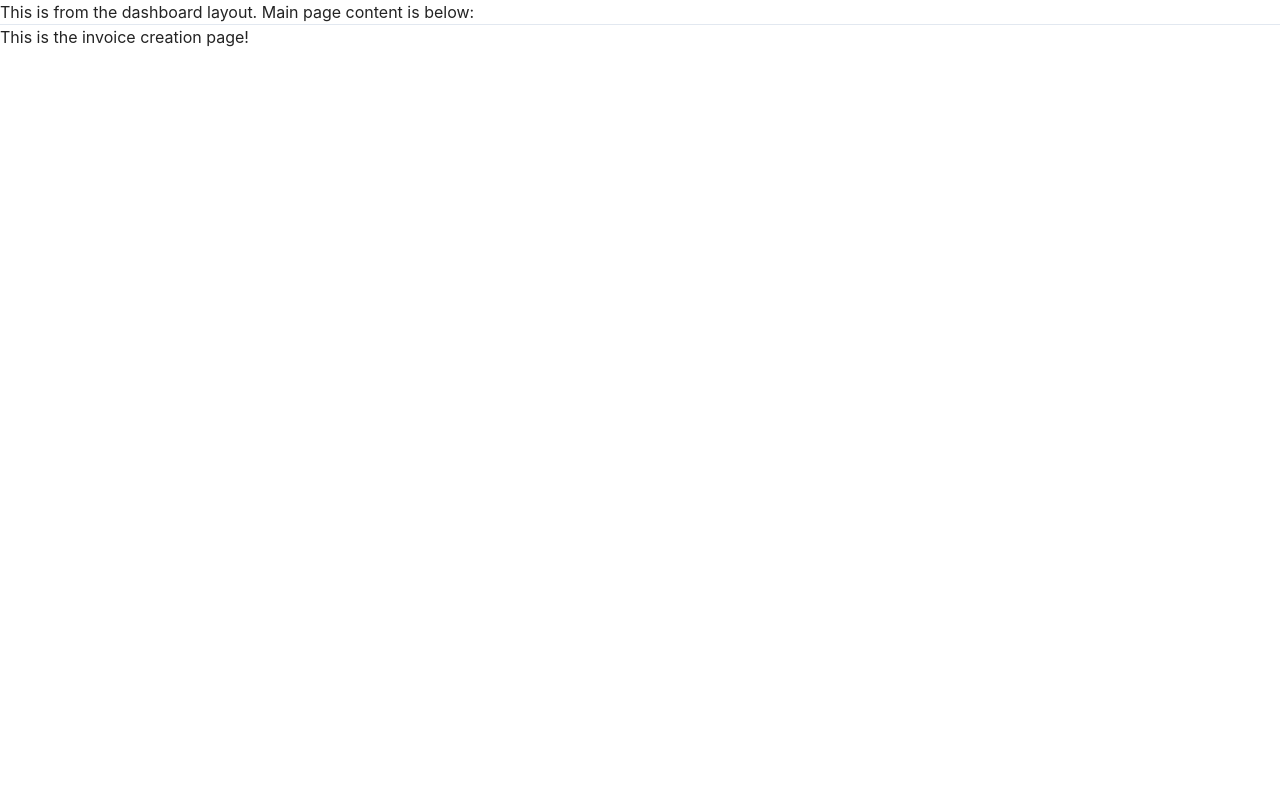
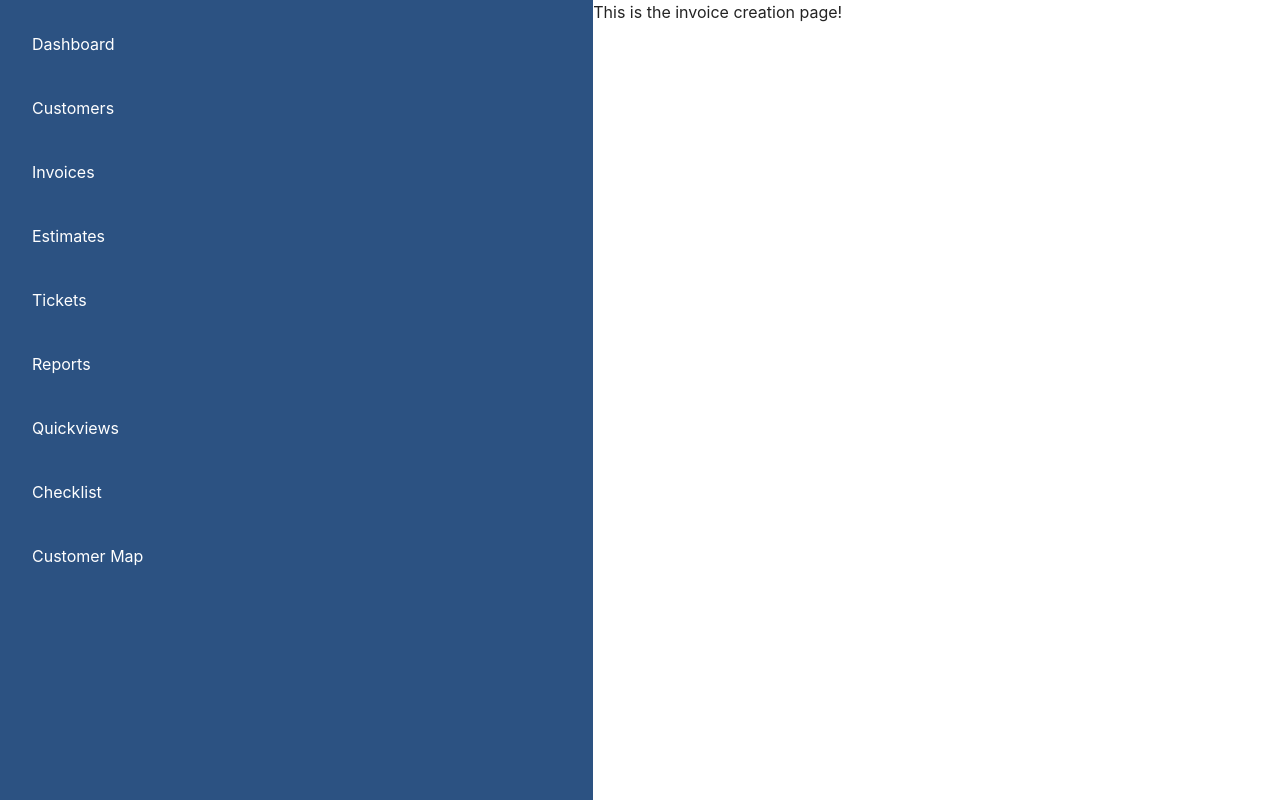
Before and after one commit to JS-goose/luna-repair, a Next.js app: page /create-invoice in a window 1280 px wide. Built offline with nearby package versions, Linux system fonts and the light colour scheme.

Commit message:
Set up basic dashboard layout

```diff
--- a/components/Layout/dashboardLayout.js
+++ b/components/Layout/dashboardLayout.js
@@ -2,12 +2,25 @@
 
 import React from 'react';
 
+const SidebarItem = ({ children }) => (
+  <div className="my-5 ml-5">{children}</div>
+);
+
 const DashboardLayout = ({ children }) => {
   return (
-    <div>
-      <p>This is from the dashboard layout. Main page content is below:</p>
-      <hr />
-      {children}
+    <div className="grid grid-flow-col grid-cols-dashboard h-screen">
+      <div className="flex flex-col justify-left bg-blue-800 max-h-full text-white p-3">
+        <SidebarItem>Dashboard</SidebarItem>
+        <SidebarItem>Customers</SidebarItem>
+        <SidebarItem>Invoices</SidebarItem>
+        <SidebarItem>Estimates</SidebarItem>
+        <SidebarItem>Tickets</SidebarItem>
+        <SidebarItem>Reports</SidebarItem>
+        <SidebarItem>Quickviews</SidebarItem>
+        <SidebarItem>Checklist</SidebarItem>
+        <SidebarItem>Customer Map</SidebarItem>
+      </div>
+      <div>{children}</div>
     </div>
   );
 };
```
